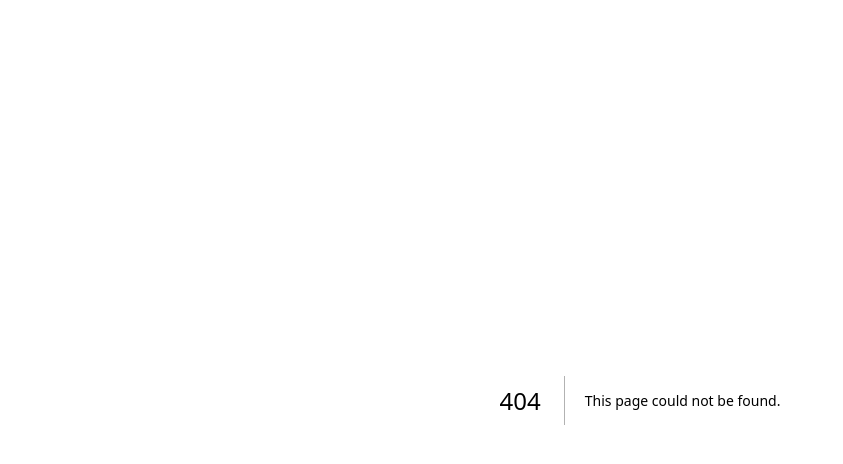
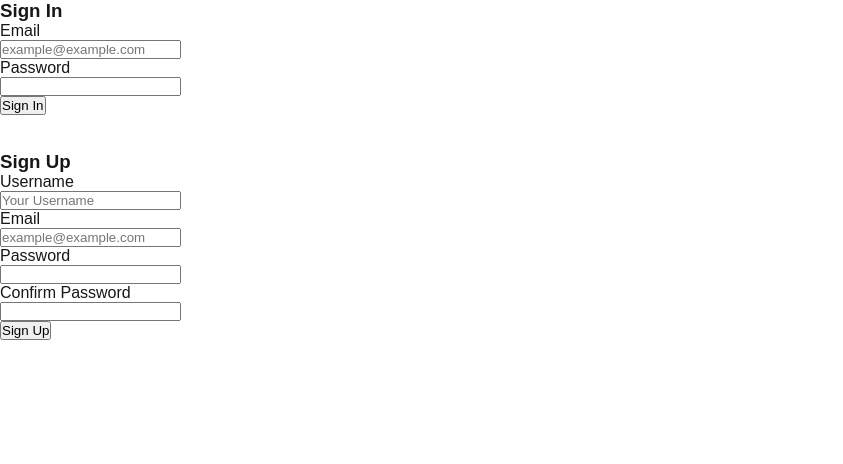
Before and after one commit to JoelStorr/weread-app, a Next.js app: page /auth in a window 1280 px wide. Before the commit this address had no page. Shown: the top 464 px of the page, without its empty margins (0-843 px from the left). Built offline with nearby package versions, Linux system fonts and the light colour scheme.

Commit message:
Added auth forms

```diff
--- /dev/null
+++ b/app/auth/page.tsx
@@ -0,0 +1,78 @@
+"use client";
+import React, { FormEvent, useRef, } from "react";
+
+// TODO: Allow basic version of user login and registration
+
+export default function page() {
+
+  const loginEmailRef = useRef<HTMLInputElement>(null);
+  const loginPassword = useRef<HTMLInputElement>(null);
+
+  const signupUsernameRef = useRef<HTMLInputElement>(null);
+  const signupEmailRef = useRef<HTMLInputElement>(null);
+  const signupPasswordRef = useRef<HTMLInputElement>(null);
+  const signupPasswordConfirmRef = useRef<HTMLInputElement>(null);
+
+  //TODO: Add Form
+
+  //TODO: Switch between forms for login and register
+
+  // TODO: Hand over login data to rust backend to handle authentication
+
+  async function onLoginHandler(e: FormEvent) {
+    e.preventDefault();
+  }
+
+  async function onSignUpHandler(e: FormEvent) {
+    e.preventDefault();
+  }
+
+  return (
+    <>
+      <div>
+        <h3>Sign In</h3>
+        <form onSubmit={onLoginHandler}>
+          <label>
+            Email <br />
+            <input type="email" placeholder="example@example.com" ref={loginEmailRef}/>
+          </label>
+          <br />
+          <label>
+            Password <br />
+            <input type="password" ref={loginPassword}/>
+          </label>
+          <br />
+          <button type="submit">Sign In</button>
+        </form>
+      </div>
+      <br />
+      <br />
+      <div>
+        <h3>Sign Up</h3>
+        <form onSubmit={onSignUpHandler}>
+          <label>
+            Username <br />
+            <input type="text" placeholder="Your Username" ref={signupUsernameRef}/>
+          </label>
+          <br />
+          <label>
+            Email <br />
+            <input type="email" placeholder="example@example.com" ref={signupEmailRef}/>
+          </label>
+          <br />
+          <label>
+            Password <br />
+            <input type="password" ref={signupPasswordRef}/>
+          </label>
+          <br />
+          <label>
+            Confirm Password <br />
+            <input type="password" ref={signupPasswordConfirmRef}/>
+          </label>
+          <br />
+          <button type="submit">Sign Up</button>
+        </form>
+      </div>
+    </>
+  );
+}
--- a/app/page.tsx
+++ b/app/page.tsx
@@ -1,12 +1,13 @@
 import Image from "next/image";
 import styles from "./page.module.css";
 import Greet from "@/components/greet";
+import Link from "next/link";
 
 export default function Home() {
   return (
     <div className={styles.page}>
       <main className={styles.main}>
-       <Greet />
+       <Link href="/auth">Login / Register</Link>
       </main>
       <footer className={styles.footer}>
 
```
Also changed, not shown: 1 other file (tests, documents, lock files or other folders).
